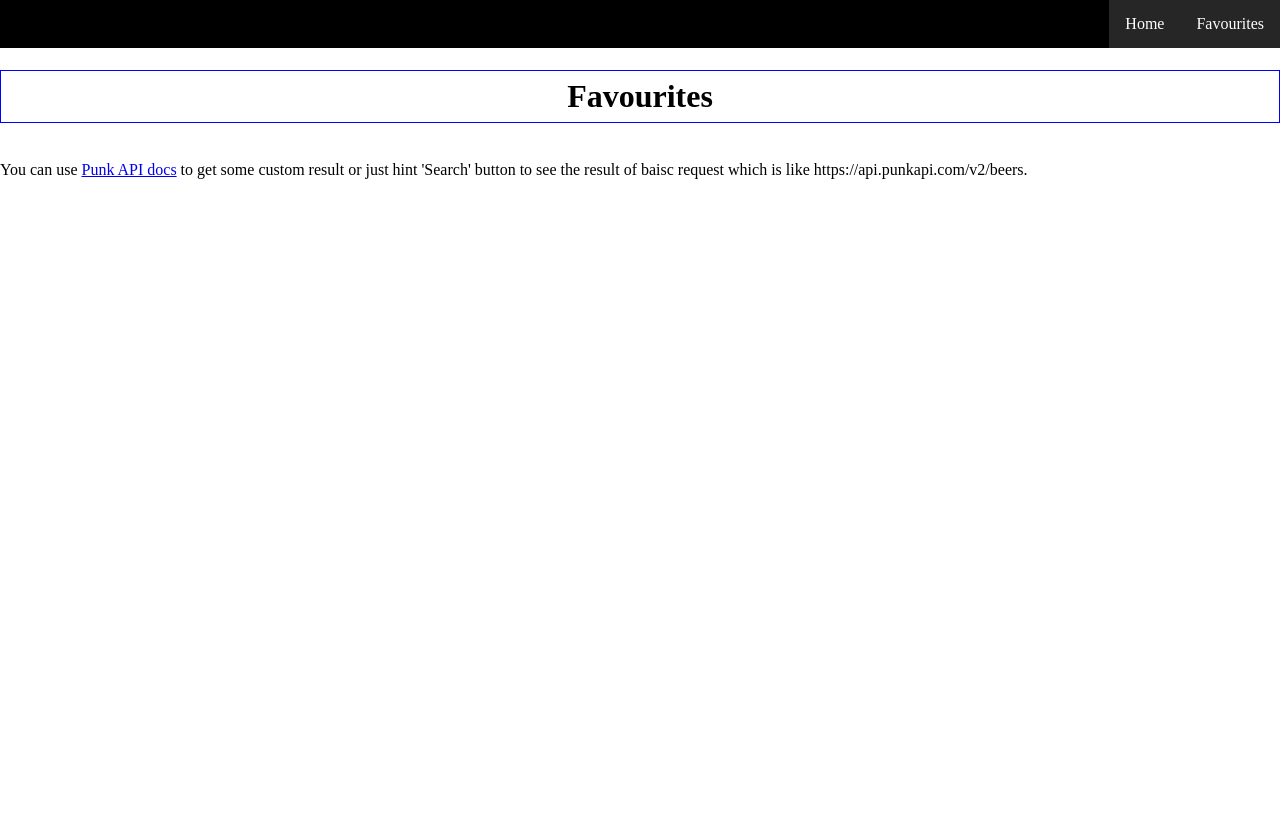
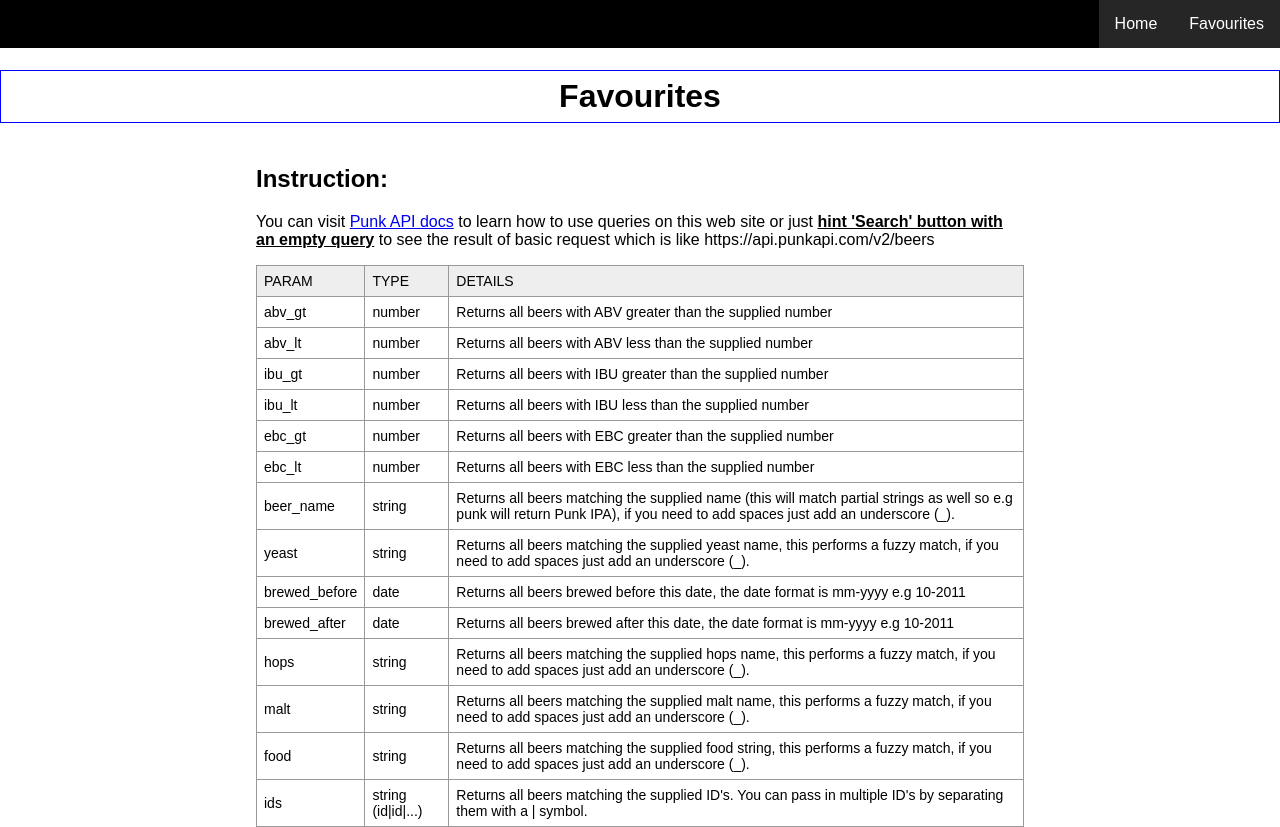
Before and after one commit to avalan4e57/PunkBeerWebApp, a React app: page /favourites in a window 1280 px wide. Before the commit the page ends 800 px from the top, so only its background shows below. Built offline with nearby package versions, Linux system fonts and the light colour scheme; the HTML template or start-up script is replaced by a standard one.

Commit message:
Add Instructions table and fix focus on 'like bars'

```diff
--- /dev/null
+++ b/src/components/InstructionsTable.js
@@ -0,0 +1,105 @@
+import React from 'react'
+import styles from '../styles/InstructionsTable.scss'
+
+const InstructionsTable = () => (
+  <div className={ styles.instructions }>
+    <h2>Instruction:</h2>
+    <p>You can visit <a href='https://punkapi.com/documentation/v2'>Punk API docs</a> to learn how to use queries on this web site or just <span className={ styles.attention }>hint 'Search' button with an empty query</span> to see the result of basic request which is like <span>https://api.punkapi.com/v2/beers</span></p>
+    <table>
+      <thead>
+        <tr>
+          <th>Param</th>
+          <th>Type</th>
+          <th>Details</th>
+        </tr>
+      </thead>
+      <tbody>
+        <tr>
+          <td>abv_gt</td>
+          <td>number</td>
+          <td>Returns all beers with ABV greater than the supplied number</td>
+        </tr>
+
+        <tr>
+          <td>abv_lt</td>
+          <td>number</td>
+          <td>Returns all beers with ABV less than the supplied number</td>
+        </tr>
+
+        <tr>
+          <td>ibu_gt</td>
+          <td>number</td>
+          <td>Returns all beers with IBU greater than the supplied number</td>
+        </tr>
+
+        <tr>
+          <td>ibu_lt</td>
+          <td>number</td>
+          <td>Returns all beers with IBU less than the supplied number</td>
+        </tr>
+
+        <tr>
+          <td>ebc_gt</td>
+          <td>number</td>
+          <td>Returns all beers with EBC greater than the supplied number</td>
+        </tr>
+
+        <tr>
+          <td>ebc_lt</td>
+          <td>number</td>
+          <td>Returns all beers with EBC less than the supplied number</td>
+        </tr>
+
+        <tr>
+          <td>beer_name</td>
+          <td>string</td>
+          <td>Returns all beers matching the supplied name (this will match partial strings as well so e.g punk will return Punk IPA), if you need to add spaces just add an underscore (_).</td>
+        </tr>
+
+        <tr>
+          <td>yeast</td>
+          <td>string</td>
+          <td>Returns all beers matching the supplied yeast name, this performs a fuzzy match, if you need to add spaces just add an underscore (_).</td>
+        </tr>
+
+        <tr>
+          <td>brewed_before</td>
+          <td>date</td>
+          <td>Returns all beers brewed before this date, the date format is mm-yyyy e.g 10-2011</td>
+        </tr>
+
+        <tr>
+          <td>brewed_after</td>
+          <td>date</td>
+          <td>Returns all beers brewed after this date, the date format is mm-yyyy e.g 10-2011</td>
+        </tr>
+
+        <tr>
+          <td>hops</td>
+          <td>string</td>
+          <td>Returns all beers matching the supplied hops name, this performs a fuzzy match, if you need to add spaces just add an underscore (_).</td>
+        </tr>
+
+        <tr>
+          <td>malt</td>
+          <td>string</td>
+          <td>Returns all beers matching the supplied malt name, this performs a fuzzy match, if you need to add spaces just add an underscore (_).</td>
+        </tr>
+
+        <tr>
+          <td>food</td>
+          <td>string</td>
+          <td>Returns all beers matching the supplied food string, this performs a fuzzy match, if you need to add spaces just add an underscore (_).</td>
+        </tr>
+
+        <tr>
+          <td>ids</td>
+          <td>string (id|id|...)</td>
+          <td>Returns all beers matching the supplied ID's. You can pass in multiple ID's by separating them with a | symbol.</td>
+        </tr>
+      </tbody>
+    </table>
+  </div>
+)
+
+export default InstructionsTable
--- a/src/components/Main.js
+++ b/src/components/Main.js
@@ -2,6 +2,7 @@ import React, { Component } from 'react'
 import styles from '../styles/Main.scss'
 import Card from './Card'
 import PropTypes from 'prop-types'
+import InstructionsTable from './InstructionsTable'
 
 // const Main = ({ cards, type, onChoice }) => (
 //   <div className={ styles.container }>
@@ -27,7 +28,8 @@ const Main = ({ cards, type, onChoice }) => {
   if (cards.length === 0) {
     return (
       <div className={ styles.container }>
-        <p>You can use <a href='https://punkapi.com/documentation/v2'>Punk API docs</a> to get some custom result or just hint 'Search' button to see the result of baisc request which is like <span>https://api.punkapi.com/v2/beers</span>.</p>
+        <InstructionsTable />
+        {/* <p>You can visit <a href='https://punkapi.com/documentation/v2'>Punk API docs</a> to learn how to use queries on this web site or just hint 'Search' button with an empty query to see the result of basic request which is like <span>https://api.punkapi.com/v2/beers</span>.</p> */}
       </div>
     )
   } else {
--- a/src/containers/SearchBar.js
+++ b/src/containers/SearchBar.js
@@ -31,7 +31,12 @@ let SearchBar = ({ dispatch }) => {
               )
             )
             .then(cards => dispatch(getCards(cards)))
-            .catch(error => console.log(error))
+            .catch(error => {
+                console.log(error)
+                console.log('Bad request')
+                dispatch(getCards([]))
+              }
+            )
         }}
       >
         <input
--- a/src/styles/App.scss
+++ b/src/styles/App.scss
@@ -7,4 +7,5 @@ html, body {
 
 * {
   box-sizing: border-box;
+  font-family: avenir next,avenir,sans-serif;
 }
--- a/src/styles/Card.scss
+++ b/src/styles/Card.scss
@@ -29,11 +29,14 @@
       padding: 0;
       background: none;
       cursor: pointer;
+      &:focus {
+        outline: none;
+      }
     }
   }
 
   .like {
-    button:hover, button.active {
+    button:hover, button:focus, button.active {
       color: green;
     }
   }
@@ -42,7 +45,7 @@
     button {
       color: red;
       transition: font-size .5s;
-      &:hover {
+      &:hover, &:focus {
         font-size: 1.2em;
         transition: font-size .5s;
       }
--- /dev/null
+++ b/src/styles/InstructionsTable.scss
@@ -0,0 +1,31 @@
+.instructions {
+  // font-family: avenir next,avenir,sans-serif;
+  width: 90%;
+  margin: auto;
+  .attention {
+    font-weight: bold;
+    text-decoration: underline;
+  }
+  table {
+    border-collapse: collapse;
+    font-size: .875em;
+    thead {
+      background: #EEEEEE;
+      th {
+        text-transform: uppercase;
+        font-weight: normal;
+      }
+    }
+  }
+  td, th {
+    border: 1px solid #999;
+    padding: 0.5em;
+    text-align: left;
+  }
+}
+
+@media all and (min-width: 768px) {
+  .instructions {
+    width: 60%;
+  }
+}
```
Also changed, not shown: 2 other files (tests, documents, lock files or other folders).
